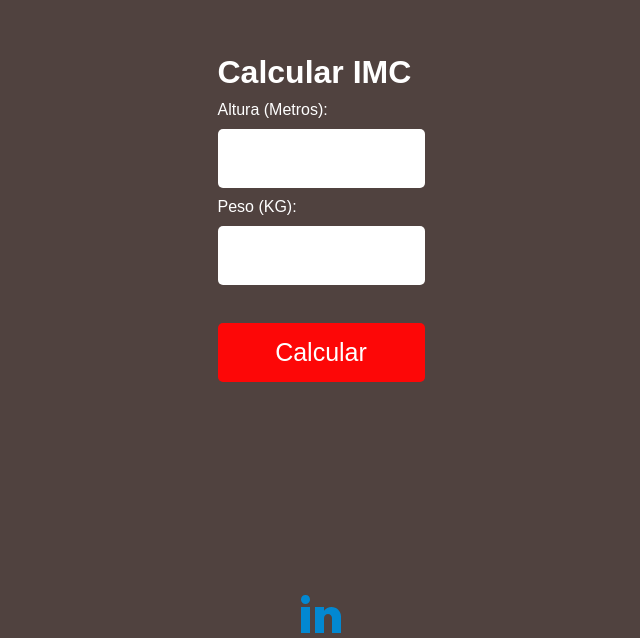
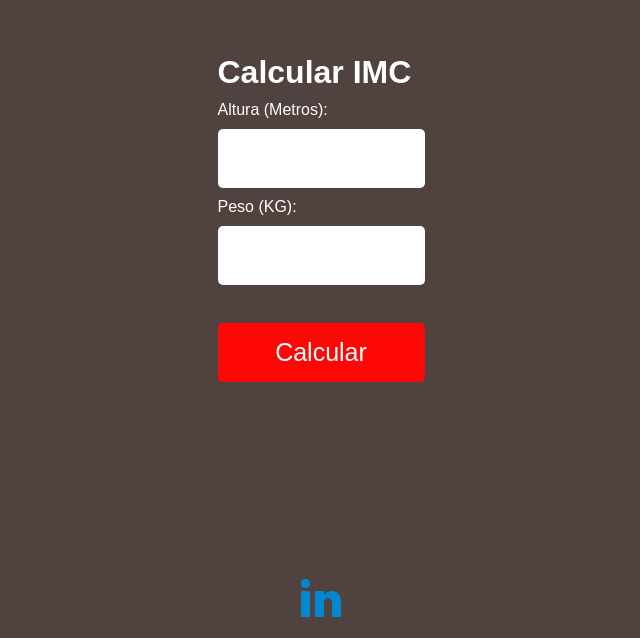
Before and after one commit to AlissonSProjects/imc-calc, a plain HTML site: page index.html in a window 1280 px wide. Shown: the part 162-800 px from the top of the page, without its empty margins (319-959 px from the left). Drawn offline with Linux system fonts and the light colour scheme.

Commit message:
seven commit

```diff
--- a/style.css
+++ b/style.css
@@ -23,18 +23,6 @@
     gap: 20px;
   }
 
-
-  .rodape {
-        position: absolute;
-        bottom: 0px;
-        width: 100%;
-}
-
-  .rodape-imagem {
-  height: 48px;
-  display: block;
-  margin: 0 auto;
-}
   .calc-container {
     width: 90%;
     display: flex;
@@ -57,6 +45,11 @@
     color: white;
   }
 
+  footer {
+    position: absolute;
+    bottom: 12px;
+    }
+
   @media (max-width: 500px) {
     body, input, button {
       font-size: 15px;
```
